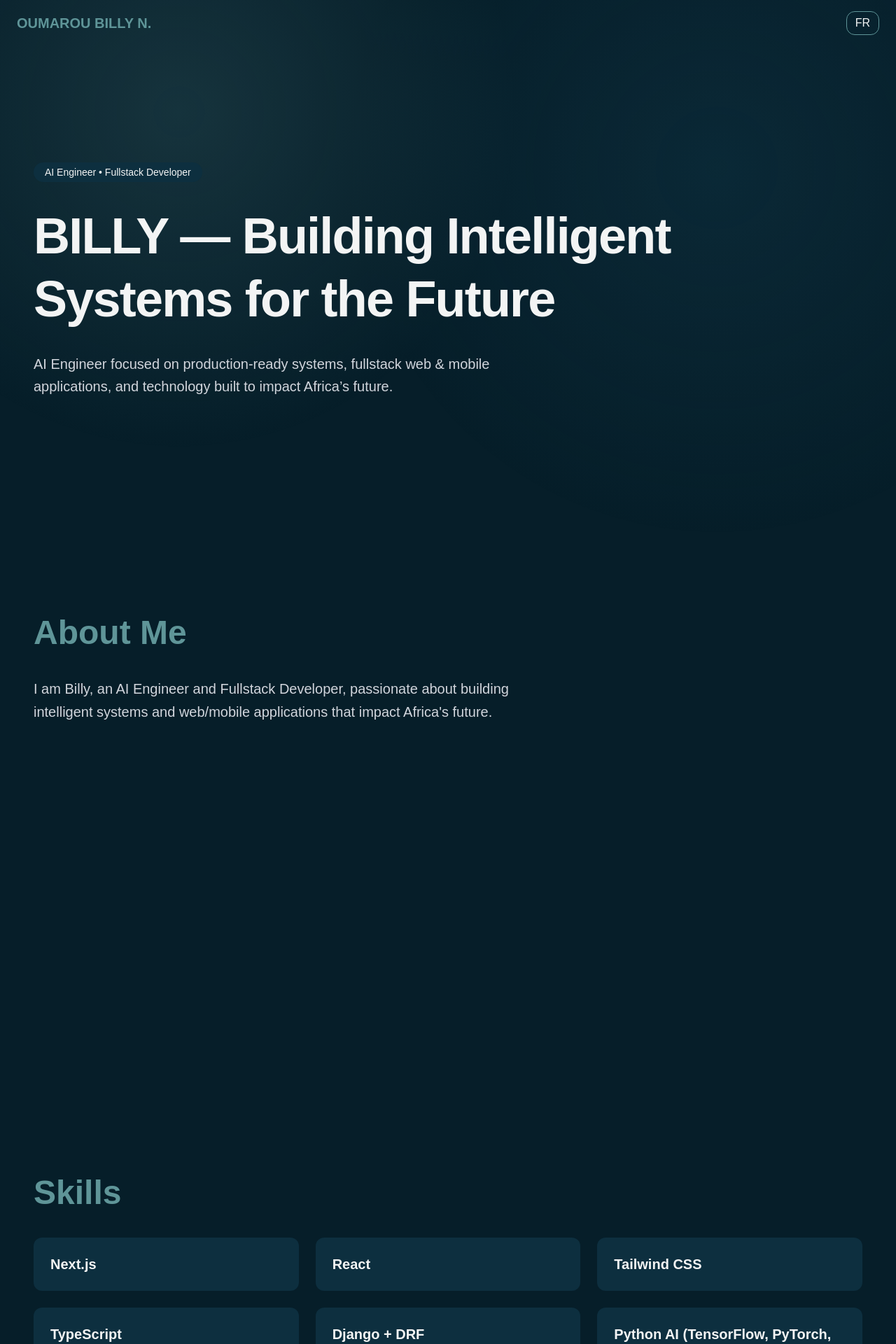
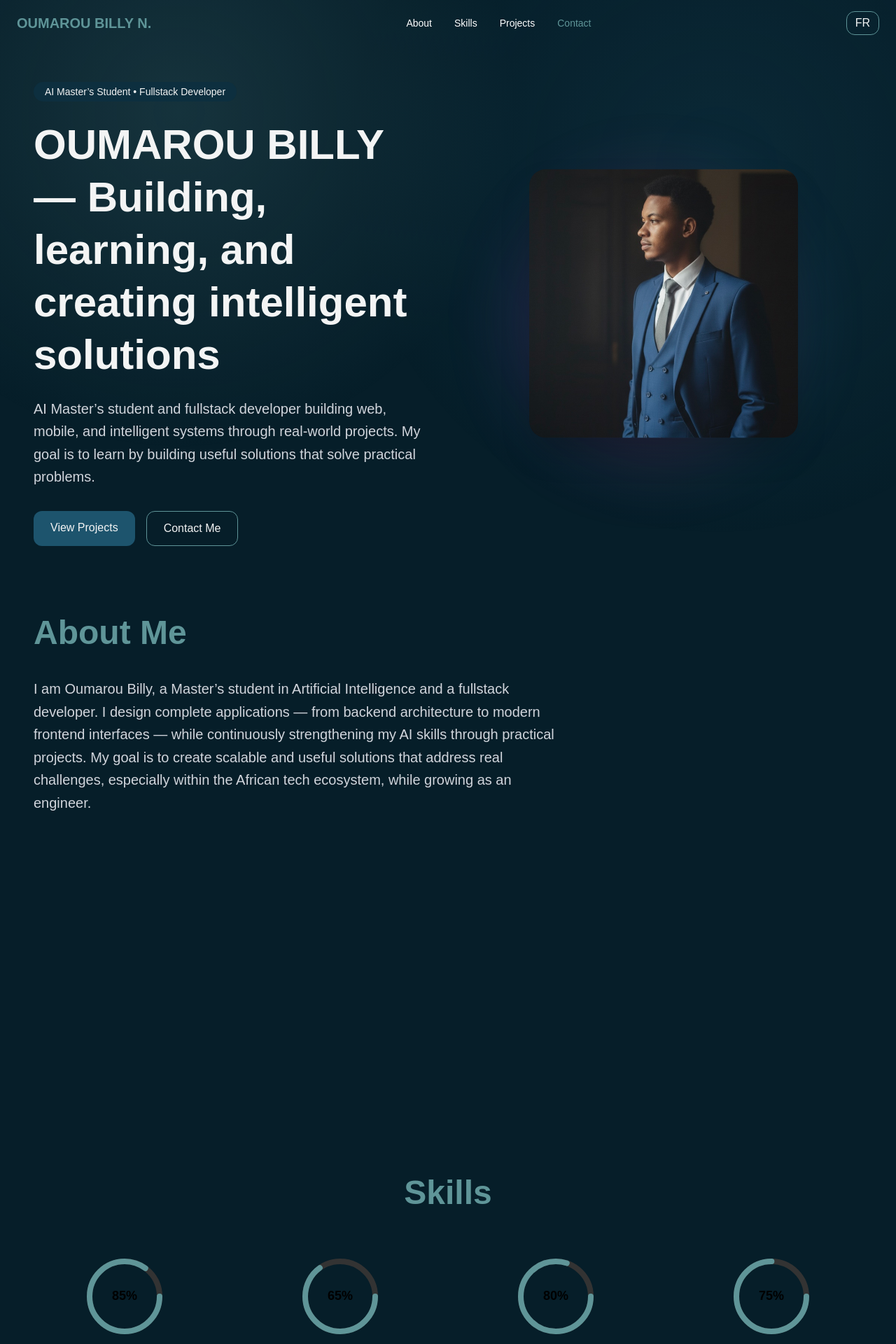
Before and after one commit to Billy-Crawford/portfolio, a Next.js app: page /en in a window 1280 px wide. Shown: the top 1920 px of the page at 70% size. Built offline with nearby package versions, Linux system fonts and the light colour scheme.

Commit message:
ameliorations

```diff
--- a/src/app/[locale]/page.tsx
+++ b/src/app/[locale]/page.tsx
@@ -7,6 +7,7 @@ import Skills from "@/components/sections/Skills";
 import Projects from "@/components/sections/Projects";
 import Contact from "@/components/sections/Contact";
 import Footer from "@/components/layout/Footer";
+import PageTransition from "@/components/layout/PageTransition";
 
 type Props = {
   params: Promise<{ locale: string }>;
@@ -18,6 +19,7 @@ export default async function Home({ params }: Props) {
   const safeLocale: "en" | "fr" = locale === "fr" ? "fr" : "en";
 
   return (
+    <PageTransition>
       <main>
         <Container>
           <Hero locale={safeLocale} />
@@ -28,5 +30,6 @@ export default async function Home({ params }: Props) {
           <Footer locale={safeLocale} />
         </Container>
       </main>
+    </PageTransition>
   );
 }
--- a/src/app/globals.css
+++ b/src/app/globals.css
@@ -35,3 +35,13 @@ body::before {
   z-index: -1;
   pointer-events: none;
 }
+
+@keyframes blob {
+  0%, 100% { transform: translate(0px, 0px) scale(1); }
+  33% { transform: translate(20px, -10px) scale(1.05); }
+  66% { transform: translate(-15px, 15px) scale(0.95); }
+}
+
+.animate-blob {
+  animation: blob 8s infinite;
+}
--- a/src/components/layout/Navbar.tsx
+++ b/src/components/layout/Navbar.tsx
@@ -10,26 +10,81 @@ type Props = {
 
 export default function Navbar({ locale }: Props) {
   const [scrolled, setScrolled] = useState(false);
+  const [active, setActive] = useState("about");
 
+  const otherLocale = locale === "fr" ? "en" : "fr";
+
+  const labels =
+    locale === "fr"
+      ? {
+          about: "À propos",
+          skills: "Compétences",
+          projects: "Projets",
+          contact: "Contact",
+        }
+      : {
+          about: "About",
+          skills: "Skills",
+          projects: "Projects",
+          contact: "Contact",
+        };
+
+  // effet background navbar
   useEffect(() => {
-    const handleScroll = () => setScrolled(window.scrollY > 50);
+    const handleScroll = () => {
+      setScrolled(window.scrollY > 50);
+
+      const sections = ["about", "skills", "projects", "contact"];
+
+      for (const id of sections) {
+        const el = document.getElementById(id);
+        if (!el) continue;
+
+        const rect = el.getBoundingClientRect();
+
+        if (rect.top <= 120 && rect.bottom >= 120) {
+          setActive(id);
+          break;
+        }
+      }
+    };
+
     window.addEventListener("scroll", handleScroll);
     return () => window.removeEventListener("scroll", handleScroll);
   }, []);
 
-  const otherLocale = locale === "fr" ? "en" : "fr";
-
   return (
     <nav
-      className={`fixed w-full top-0 left-0 z-50 px-6 py-4 flex justify-between items-center transition-colors ${
+      className={`fixed w-full top-0 left-0 z-50 px-6 py-4 flex justify-between items-center transition-all ${
         scrolled
           ? "bg-[var(--background)]/90 backdrop-blur-md shadow-lg"
           : "bg-transparent"
       }`}
     >
-      <div className="text-[var(--accent)] font-bold text-xl">OUMAROU BILLY N.</div>
+      {/* Logo */}
+      <div className="text-[var(--accent)] font-bold text-xl">
+        OUMAROU BILLY N.
+      </div>
 
-      <Link href={`/${otherLocale}`}>
+      {/* Navigation Links */}
+      <div className="hidden md:flex gap-8 text-sm">
+        {Object.entries(labels).map(([id, label]) => (
+          <a
+            key={id}
+            href={`#${id}`}
+            className={`transition ${
+              active === id
+                ? "text-[var(--accent)]"
+                : "text-white hover:text-[var(--accent)]"
+            }`}
+          >
+            {label}
+          </a>
+        ))}
+      </div>
+
+      {/* Language Switch */}
+      <Link href={`/${otherLocale}`} scroll={false}>
         <button className="px-3 py-1 rounded-xl border border-[var(--accent)] hover:bg-[var(--accent)] hover:text-black transition">
           {otherLocale.toUpperCase()}
         </button>
--- /dev/null
+++ b/src/components/layout/PageTransition.tsx
@@ -0,0 +1,20 @@
+"use client"
+
+import { motion } from "framer-motion";
+
+type Props = {
+    children: React.ReactNode;
+ };
+
+export default function PageTransition({ children }: Props) {
+  return (
+    <motion.div
+      initial={{ opacity: 0, y: 20 }}
+      animate={{ opacity: 1, y: 0 }}
+      exit={{ opacity: 0, y: -20 }}
+      transition={{ duration: 0.3 }}
+    >
+      {children}
+    </motion.div>
+  );
+}
--- a/src/components/sections/Hero.tsx
+++ b/src/components/sections/Hero.tsx
@@ -1,25 +1,83 @@
 // billy-portfolio/src/components/sections/Hero.tsx
 
+"use client";
+
+import Image from "next/image";
 import en from "@/locales/en.json";
 import fr from "@/locales/fr.json";
+import { motion } from "framer-motion";
 
-type Props = { locale: string };
+type Props = {
+  locale: string;
+};
 
 export default function Hero({ locale }: Props) {
   const t = locale === "fr" ? fr : en;
 
   return (
-    <section className="min-h-screen flex items-center">
-      <div className="space-y-8">
+    <section className="min-h-screen flex items-center pt-24 relative overflow-hidden">
+      <div className="grid md:grid-cols-2 gap-12 items-center w-full z-10">
+
+        {/* LEFT SIDE — TEXT */}
+        <motion.div
+          initial={{ opacity: 0, y: 30 }}
+          animate={{ opacity: 1, y: 0 }}
+          transition={{ duration: 0.6 }}
+          className="space-y-6"
+        >
           <p className="inline-block px-4 py-1 rounded-full bg-[var(--muted)] text-sm">
             {t.heroBadge}
           </p>
-        <h1 className="text-4xl md:text-7xl font-bold leading-tight tracking-tight">
+
+          <h1 className="text-4xl md:text-6xl font-bold leading-tight">
             {t.heroTitle}
           </h1>
-        <p className="max-w-2xl text-lg md:text-xl text-gray-300 leading-relaxed">
+
+          <p className="text-lg md:text-xl text-gray-300 leading-relaxed max-w-xl">
             {t.heroSubtitle}
           </p>
+
+          <div className="flex gap-4 pt-2">
+            <a
+              href="#projects"
+              className="px-6 py-3 rounded-xl bg-[var(--primary)] hover:scale-105 transition-transform"
+            >
+              {locale === "fr" ? "Voir mes projets" : "View Projects"}
+            </a>
+            <a
+              href="#contact"
+              className="px-6 py-3 rounded-xl border border-[var(--accent)] hover:bg-[var(--accent)] hover:text-black transition"
+            >
+              {locale === "fr" ? "Me contacter" : "Contact Me"}
+            </a>
+          </div>
+        </motion.div>
+
+        {/* RIGHT SIDE — PHOTO + effet halo AI */}
+        <motion.div
+          initial={{ opacity: 0, scale: 0.9 }}
+          animate={{ opacity: 1, scale: 1 }}
+          transition={{ duration: 0.7 }}
+          className="flex justify-center relative"
+        >
+          {/* Glow / halo derrière l'image */}
+          <div className="absolute w-80 h-80 md:w-96 md:h-96 rounded-full bg-gradient-to-r from-purple-500 via-pink-500 to-blue-400 opacity-20 filter blur-3xl animate-blob"></div>
+
+          {/* Image flottante */}
+          <motion.div
+            animate={{ y: [0, -15, 0] }}
+            transition={{ duration: 4, repeat: Infinity, ease: "easeInOut" }}
+            className="relative w-72 h-72 md:w-96 md:h-96 rounded-3xl overflow-hidden shadow-2xl"
+          >
+            <Image
+              src="/profile.jpg"
+              alt="Oumarou Billy"
+              fill
+              className="object-cover"
+              priority
+            />
+          </motion.div>
+        </motion.div>
       </div>
     </section>
   );
--- a/src/components/sections/Skills.tsx
+++ b/src/components/sections/Skills.tsx
@@ -1,30 +1,42 @@
-// billy-portfolio/src/components/sections/Skills.tsx
+// src/components/sections/Skills.tsx
 "use client";
 
 import { motion } from "framer-motion";
 import en from "@/locales/en.json";
 import fr from "@/locales/fr.json";
+import { useState } from "react";
 
 type Props = { locale: string };
 
-const skillsList = [
-  "Next.js",
-  "React",
-  "Tailwind CSS",
-  "TypeScript",
-  "Django + DRF",
-  "Python AI (TensorFlow, PyTorch, Scikit-learn)",
-  "NLP / Computer Vision",
-  "Databases (PostgreSQL, MongoDB, MySQL, SQLServer)",
+type Skill = {
+  name: string;
+  level: number; // 0 à 100
+  tooltip?: string;
+};
+
+const skillsList: Skill[] = [
+  { name: "Next.js", level: 85, tooltip: "Framework React moderne pour frontend SSR/SSG" },
+  { name: "React", level: 65, tooltip: "Bibliothèque principale pour UI web" },
+  { name: "Tailwind CSS", level: 80, tooltip: "Framework CSS utilitaire rapide" },
+  { name: "TypeScript", level: 75, tooltip: "Typage statique pour JS" },
+  { name: "Django + DRF", level: 70, tooltip: "Backend Python RESTful API" },
+  { name: "Python AI (TensorFlow, PyTorch, Scikit-learn)", level: 65, tooltip: "Apprentissage automatique et deep learning" },
+  { name: "NLP / Computer Vision", level: 50, tooltip: "Projets IA sur texte et image" },
+  { name: "Databases (PostgreSQL, MongoDB, MySQL, SQLServer)", level: 75, tooltip: "Bases de données relationnelles et NoSQL" },
 ];
 
 export default function Skills({ locale }: Props) {
   const t = locale === "fr" ? fr : en;
+  const [hoveredSkill, setHoveredSkill] = useState<string | null>(null);
+
+  const radius = 50;
+  const stroke = 8;
+  const circumference = 2 * Math.PI * radius;
 
   return (
     <section id="skills" className="min-h-screen py-20">
       <motion.h2
-        className="text-3xl md:text-5xl font-bold text-[var(--accent)] mb-10"
+        className="text-3xl md:text-5xl font-bold text-[var(--accent)] mb-16 text-center"
         initial={{ opacity: 0, y: 20 }}
         whileInView={{ opacity: 1, y: 0 }}
         transition={{ duration: 0.7 }}
@@ -33,17 +45,66 @@ export default function Skills({ locale }: Props) {
         {t.skillsTitle}
       </motion.h2>
 
-      <div className="grid grid-cols-1 sm:grid-cols-2 md:grid-cols-3 gap-6">
+      <div className="grid grid-cols-2 sm:grid-cols-3 md:grid-cols-4 gap-12 justify-items-center">
         {skillsList.map((skill, index) => (
           <motion.div
-            key={skill}
-            className="p-6 rounded-xl bg-[var(--muted)] hover:scale-105 transition-transform cursor-default"
+            key={skill.name}
+            className="relative flex flex-col items-center cursor-pointer"
+            onMouseEnter={() => setHoveredSkill(skill.name)}
+            onMouseLeave={() => setHoveredSkill(null)}
             initial={{ opacity: 0, y: 20 }}
             whileInView={{ opacity: 1, y: 0 }}
-            transition={{ duration: 0.5, delay: index * 0.05 }}
-            viewport={{ once: true }}
+            transition={{ duration: 0.6, delay: index * 0.1 }}
+            whileHover={{ scale: 1.05 }}
           >
-            <h3 className="text-xl font-semibold">{skill}</h3>
+            {/* Cercle SVG */}
+            <svg width={120} height={120}>
+              <circle
+                cx="60"
+                cy="60"
+                r={radius}
+                stroke="#333"
+                strokeWidth={stroke}
+                fill="transparent"
+              />
+              <motion.circle
+                cx="60"
+                cy="60"
+                r={radius}
+                stroke="var(--accent)"
+                strokeWidth={stroke}
+                fill="transparent"
+                strokeLinecap="round"
+                strokeDasharray={circumference}
+                strokeDashoffset={circumference}
+                initial={{ strokeDashoffset: circumference }}
+                animate={{ strokeDashoffset: circumference - (skill.level / 100) * circumference }}
+                transition={{ duration: 1.2, delay: index * 0.1 }}
+              />
+              <text
+                x="50%"
+                y="50%"
+                dominantBaseline="middle"
+                textAnchor="middle"
+                className="text-white font-semibold text-lg"
+              >
+                {skill.level}%
+              </text>
+            </svg>
+
+            <h3 className="mt-4 text-center font-semibold text-lg">{skill.name}</h3>
+
+            {/* Tooltip */}
+            {hoveredSkill === skill.name && skill.tooltip && (
+              <motion.div
+                className="absolute top-full mt-2 p-2 rounded-md bg-[var(--background)] text-white text-sm shadow-lg w-52 text-center z-50"
+                initial={{ opacity: 0, y: -5 }}
+                animate={{ opacity: 1, y: 0 }}
+                exit={{ opacity: 0, y: -5 }}
+              >
+                {skill.tooltip}
+              </motion.div>
+            )}
           </motion.div>
         ))}
       </div>
--- a/src/locales/en.json
+++ b/src/locales/en.json
@@ -1,22 +1,25 @@
+{
+  "heroBadge": "AI Master’s Student • Fullstack Developer",
 
-{
-  "heroBadge": "AI Engineer • Fullstack Developer",
-  "heroTitle": "BILLY — Building Intelligent Systems for the Future",
-  "heroSubtitle": "AI Engineer focused on production-ready systems, fullstack web & mobile applications, and technology built to impact Africa’s future.",
+  "heroTitle": "OUMAROU BILLY — Building, learning, and creating intelligent solutions",
+  "heroSubtitle": "AI Master’s student and fullstack developer building web, mobile, and intelligent systems through real-world projects. My goal is to learn by building useful solutions that solve practical problems.",
+
+
   "aboutTitle": "About Me",
-  "aboutText": "I am Billy, an AI Engineer and Fullstack Developer, passionate about building intelligent systems and web/mobile applications that impact Africa's future.",
+
+  "aboutText": "I am Oumarou Billy, a Master’s student in Artificial Intelligence and a fullstack developer. I design complete applications — from backend architecture to modern frontend interfaces — while continuously strengthening my AI skills through practical projects. My goal is to create scalable and useful solutions that address real challenges, especially within the African tech ecosystem, while growing as an engineer.",
+
   "skillsTitle": "Skills",
 
-
   "projectsTitle": "Projects",
-  "project1Name": "Blog Medicine",
-  "project1Desc": "Blog to share medical articles with comments and likes without an account.",
+  "project1Name": "Medical Blog",
+  "project1Desc": "A medical content platform allowing users to interact through comments and likes without requiring account creation.",
   "project2Name": "Rentify",
-  "project2Desc": "Web & mobile app to manage rental properties, payments, and contracts.",
+  "project2Desc": "A web and mobile property management platform integrating communication, administration, and tenant-owner workflows.",
   "project3Name": "Forum-Discussion",
-  "project3Desc": "Real-time forum & chat for students, private exchanges, collaboration.",
+  "project3Desc": "A real-time discussion platform for students with private messaging and collaborative features.",
   "project4Name": "Election Management",
-  "project4Desc": "Complete elections & events management (React frontend).",
+  "project4Desc": "A team-based election and event management system with a frontend focused on user experience.",
 
   "contactTitle": "Contact Me",
   "contactName": "Your Name",
@@ -25,5 +28,5 @@
   "contactSubmit": "Send Message",
   "contactThanks": "Thank you! Your message has been sent.",
 
-  "footerText": "© 2026 Billy. All rights reserved."
+  "footerText": "© 2026 Oumarou Billy — Personal Portfolio."
 }
```
Also changed, not shown: src/app/page.tsx (added, +7 -0 lines), src/locales/fr.json (+18 -18 lines), public/profile.jpg (added). Lines whose indentation alone changed are shown as unchanged.
